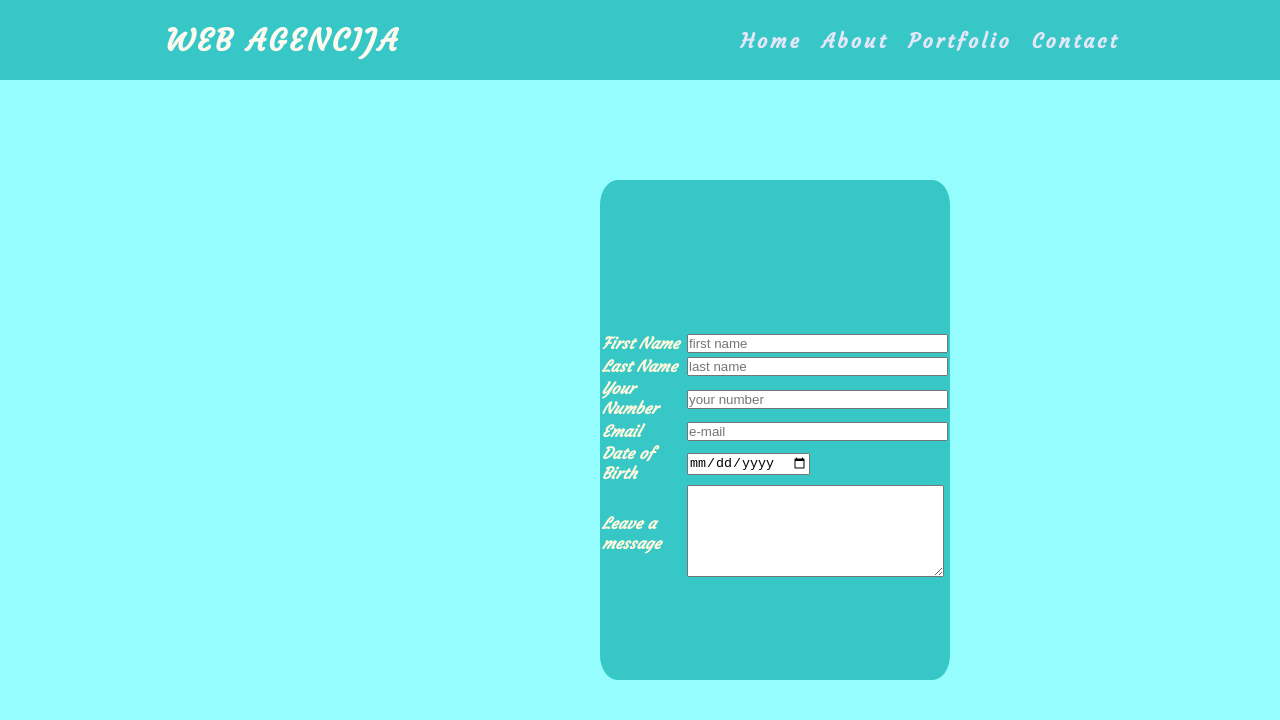
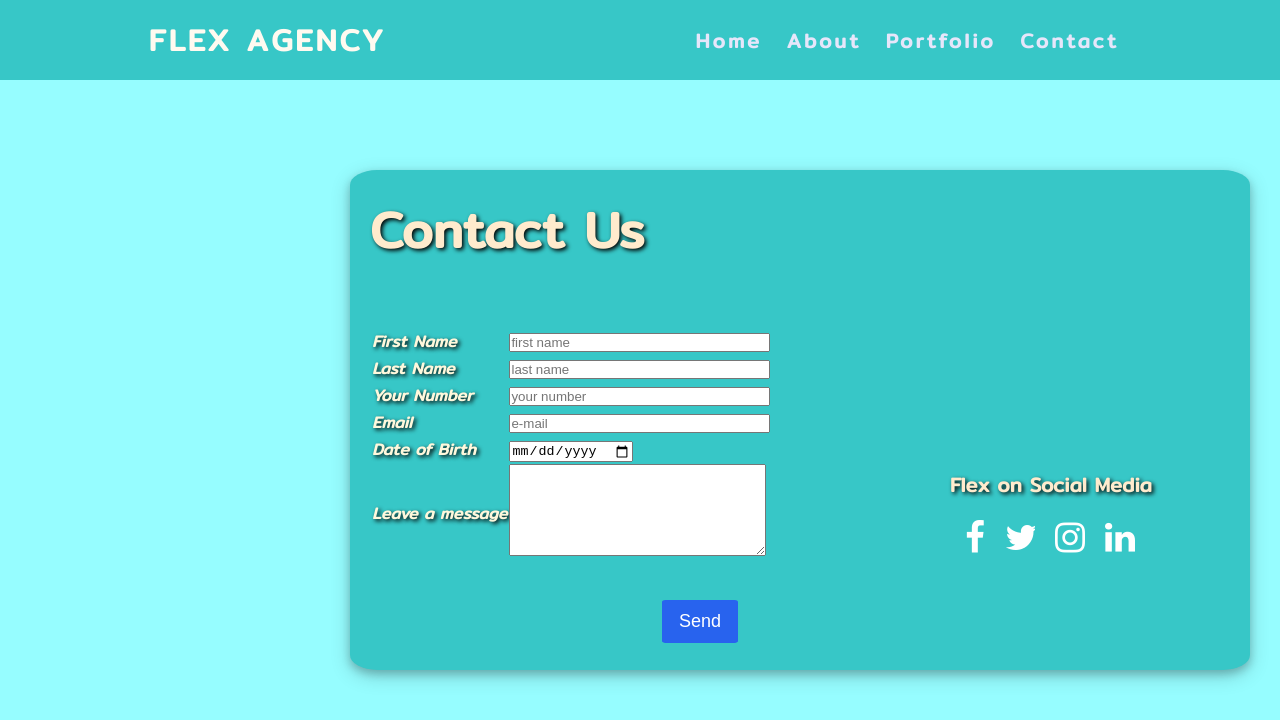
Before and after one commit to Bagi97/web-agencija, a plain HTML site: page contact.html in a window 1280 px wide. Drawn offline with Linux system fonts and the light colour scheme.

Commit message:
Add files via upload

```diff
--- a/contact.html
+++ b/contact.html
@@ -4,7 +4,9 @@
     <meta charset="UTF-8">
     <meta name="viewport" content="width=device-width, initial-scale=1.0">
     <meta http-equiv="X-UA-Compatible" content="ie=edge">
-    <link href="https://fonts.googleapis.com/css?family=Courgette&display=swap" rel="stylesheet">
+    <link rel="stylesheet" href="https://cdnjs.cloudflare.com/ajax/libs/font-awesome/4.7.0/css/font-awesome.min.css">
+    <link href="https://fonts.googleapis.com/css?family=Fugaz+One&display=swap" rel="stylesheet">
+    <link href="https://fonts.googleapis.com/css?family=Mitr&display=swap" rel="stylesheet">
     <link rel="stylesheet" href="style.css">
     <title>WEB Agencija</title>
 </head>
@@ -12,7 +14,7 @@
 
     <nav>
         <div class="logo">
-            <h4>WEB Agencija</h4>
+            <h4>FLEX Agency</h4>
         </div>
 
         <ul class="nav-links">
@@ -26,12 +28,11 @@
     </nav>
 
 
-
-
-
         <div class="wrapper">
 
             <div class="box">
+
+                <h3>Contact Us</h3>
 
                     <table border="0" id="contact-table">
 
@@ -62,9 +63,19 @@
                                     <td><textarea name="nComment" id="iComment" cols="30" rows="6"></textarea></td>
                                 </tr>
 
+
+                        <h5>Flex on Social Media</h5>
+
+                        <a href="#" class="fa fa-facebook"></a>
+                        <a href="#" class="fa fa-twitter"></a>
+                        <a href="#" class="fa fa-instagram"></a>
+                        <a href="#" class="fa fa-linkedin"></a>
+
+                        <button class="button button" value="send" onclick="alert('Thank you! Your message has been sent.');">Send</button>
             </div>
 
         </div>
 
+
 </body>
 </html>
--- a/style.css
+++ b/style.css
@@ -15,7 +15,7 @@ body {
     text-transform: uppercase;
     letter-spacing: 3px;
     font-size: 30px;
-    font-family: 'Courgette', cursive;
+    font-family: 'Mitr', sans-serif;
 }
 
 nav {
@@ -31,7 +31,7 @@ nav {
 
     display: flex;
     justify-content: space-around;
-    width: 30%;
+    width: 35%;
 
 }
 
@@ -47,7 +47,7 @@ nav {
     letter-spacing: 3px;
     font-weight: bold;
     font-size: 20px;
-    font-family: 'Courgette', cursive;
+    font-family: 'Mitr', sans-serif;
     padding: 10px;
     display: block;
     border-radius: 5%;
@@ -61,31 +61,150 @@ nav {
 
 #contact-table {
 
-    margin-left: 0px;
-    margin-top: 150px;
+    margin-left: 20px;
+    margin-top: -320px;
 }
 
 .wrapper {
 
     display: flex;
     justify-content: space-between;
-    margin-left: 600px;
-    margin-top: 100px;
-    margin-right: 300px;
+    margin-left: 350px;
+    margin-top: 90px;
+
 }
 
 .box {
 
-    width: 350px;
+    width: 900px;
     height: 500px;
-    border-radius: 5%;
+    border-radius: 3%;
     background-color: rgb(55, 199, 199);
     border: dimgray;
+    box-shadow: 0 4px 8px 0 rgba(0, 0, 0, 0.2), 0 6px 20px 0 rgba(0, 0, 0, 0.19);
 
+}
+
+h3 {
+
+    font-family: 'Mitr', sans-serif;
+    font-size: 50px;
+    color: blanchedalmond;
+    text-shadow: 2px 2px 4px #000000;
+    margin-left: 20px;
+    margin-top: 20px;
+}
+
+h5 {
+
+    font-family: 'Mitr', sans-serif;
+    font-size: 20px;
+    color: blanchedalmond;
+    text-shadow: 2px 2px 4px #000000;
+    margin-left: 600px;
+    margin-top: 200px;
 }
 
 tr td {
 
-    font-family: 'Courgette', cursive;
+    font-family: 'Mitr', sans-serif;
+    text-shadow: 2px 2px 4px #000000;
     color: cornsilk;
 }
+
+.button {
+
+  border: none;
+  color: black;
+  padding: 10px 16px;
+  text-align: center;
+  text-decoration: none;
+  display: inline-block;
+  font-size: 18px;
+  margin: 4px 2px;
+  margin-left: 312px;
+  margin-top: 100px;
+-webkit-transition-duration: 0.4s; /* Safari */
+  transition-duration: 0.4s;
+  cursor: pointer;
+  border-radius: 5%;
+}
+
+.button {
+  background-color: rgb(40, 99, 238);
+  color: white;
+  border: 1px solid rgb(40, 99, 238);
+}
+
+.button2:hover {
+  background-color: #008CBA;
+  color: white;
+}
+
+.fa-facebook {
+    padding: 20px;
+    margin-right: 245px;
+    margin-top: 0px;
+    float: right;
+    font-size: 35px;
+    width: 60px;
+    text-align: center;
+    text-decoration: none;
+  }
+
+  .fa:hover {
+    opacity: 0.7;
+  }
+
+  .fa-facebook {
+    background: rgb(55, 199, 199);
+    color: white;
+  }
+
+  .fa-twitter {
+    padding: 20px;
+    margin-right: -100px;
+    margin-top: 0px;
+    float: right;
+    font-size: 35px;
+    width: 60px;
+    text-align: center;
+    text-decoration: none;
+  }
+
+  .fa-twitter {
+    background: rgb(55, 199, 199);
+    color: white;
+  }
+
+  .fa-instagram {
+    padding: 20px;
+    margin-right: -150px;
+    margin-top: 0px;
+    float: right;
+    font-size: 35px;
+    width: 60px;
+    text-align: center;
+    text-decoration: none;
+  }
+
+  .fa-instagram {
+    background: rgb(55, 199, 199);
+    color: white;
+  }
+
+  .fa-linkedin {
+    padding: 20px;
+    margin-right: -200px;
+    margin-top: 0px;
+    float: right;
+    font-size: 35px;
+    width: 60px;
+    text-align: center;
+    text-decoration: none;
+  }
+
+  .fa-linkedin {
+    background: rgb(55, 199, 199);
+    color: white;
+  }
```
Also changed, not shown: index.html (+7 -5 lines).
